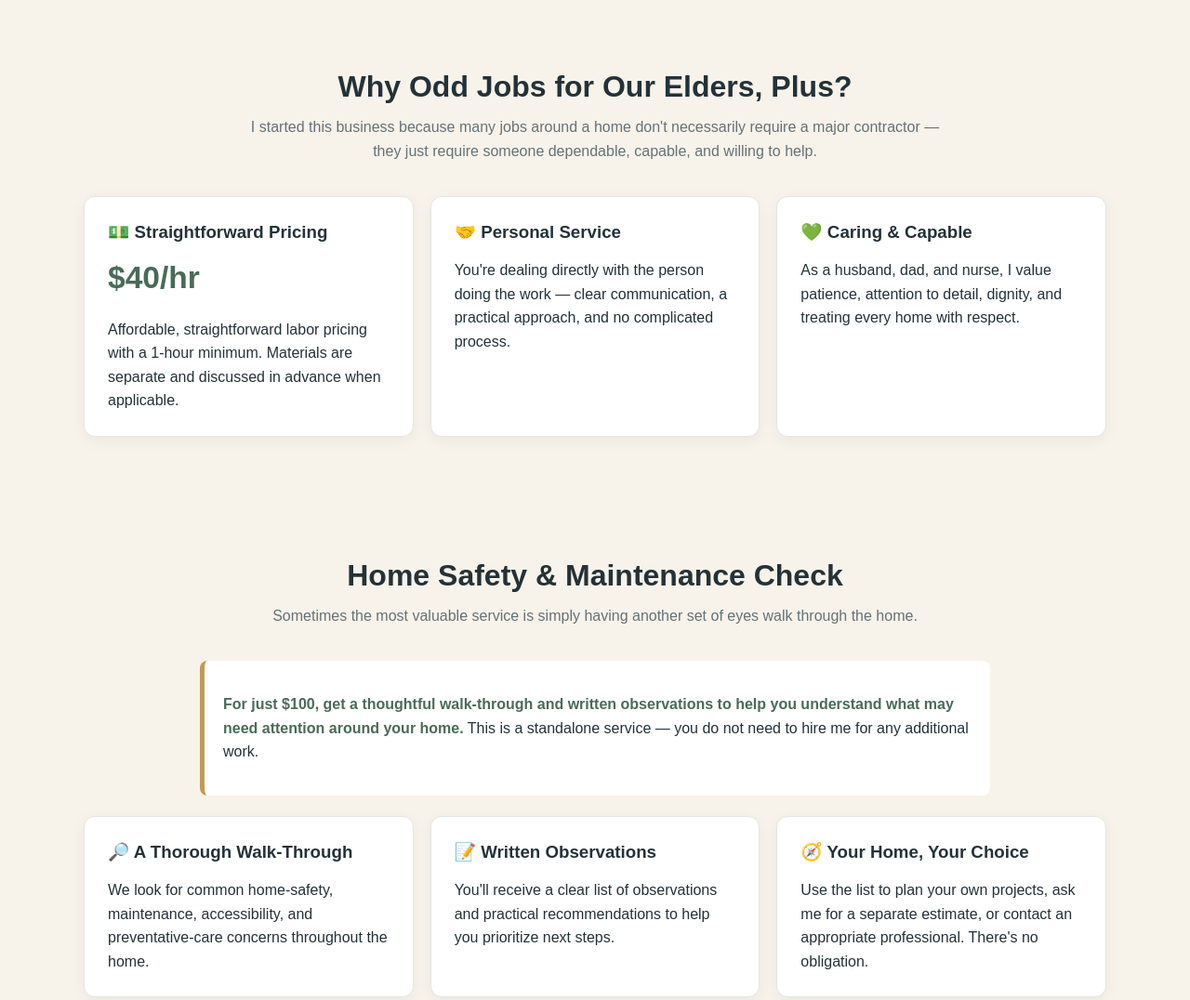
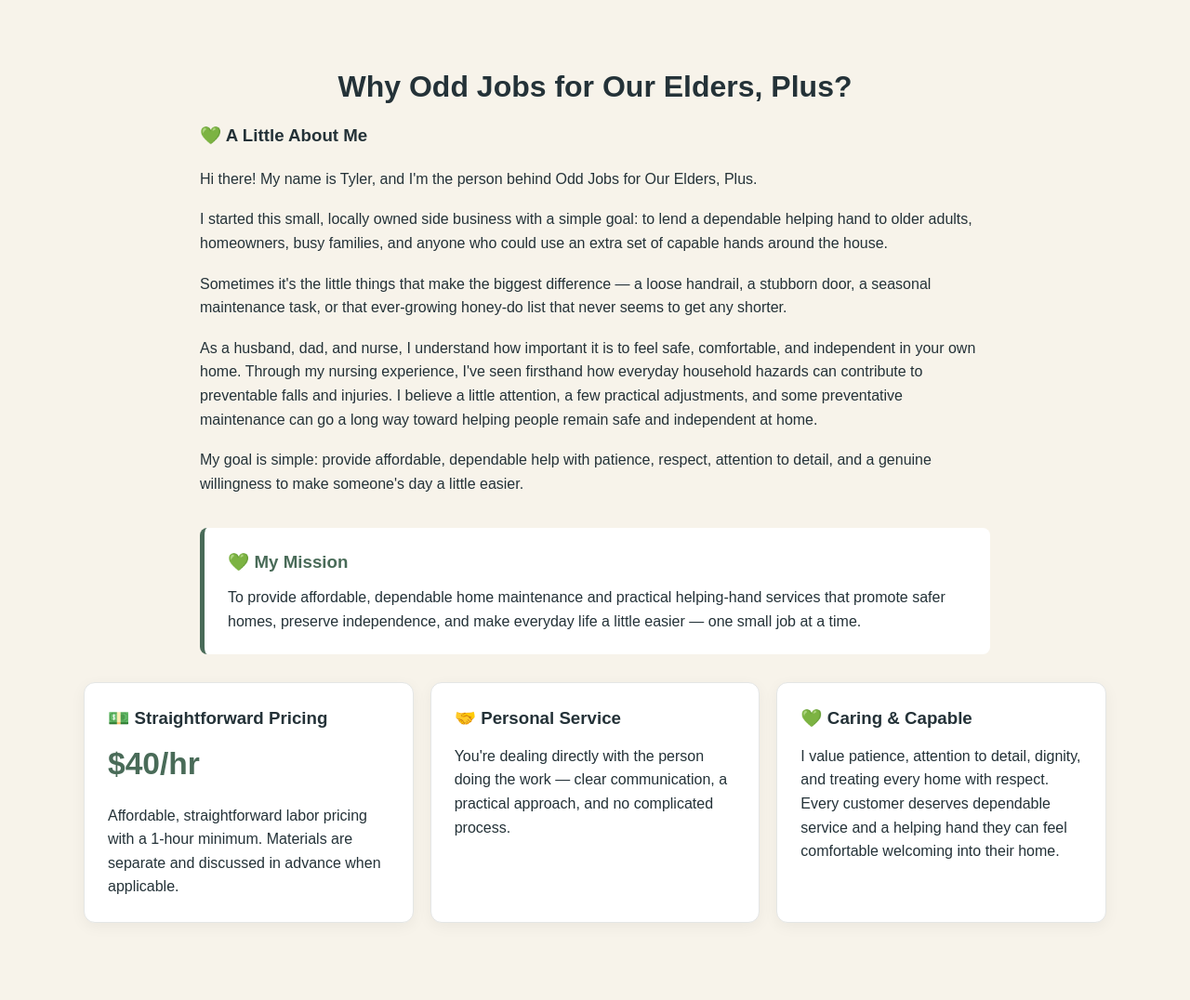
Before and after one commit to Odd-Jobs-for-Our-Elders-Plus/odd-jobs-for-our-elders-plus, a plain HTML site: page index.html in a window 1280 px wide. Shown: the part 1880-2956 px from the top of the page at 93% size. Drawn offline with Linux system fonts and the light colour scheme.

Commit message:
Update index.html

```diff
--- a/index.html
+++ b/index.html
@@ -306,6 +306,50 @@ section{padding:65px 6%}
 
 .promo strong{color:var(--green)}
 
+.about-intro{
+
+  max-width:850px;
+
+  margin:0 auto 35px
+
+}
+
+.about-intro p{
+
+  margin-bottom:18px
+
+}
+
+.mission{
+
+  background:#fff;
+
+  border-left:5px solid var(--green);
+
+  border-radius:8px;
+
+  padding:22px 25px;
+
+  margin:30px auto;
+
+  max-width:850px
+
+}
+
+.mission h3{
+
+  color:var(--green);
+
+  margin:0 0 10px
+
+}
+
+.mission p{
+
+  margin:0
+
+}
+
 .steps{
 
   display:grid;
@@ -502,6 +546,8 @@ footer small{color:#d7ded9}
 
 <main>
 
+<!-- HOME -->
+
 <section class="hero">
 
   <div class="wrap">
@@ -527,6 +573,8 @@ footer small{color:#d7ded9}
   </div>
 
 </section>
+
+<!-- SERVICES -->
 
 <section id="services">
 
@@ -592,6 +640,8 @@ footer small{color:#d7ded9}
 
 </section>
 
+<!-- HOW IT WORKS -->
+
 <section class="alt" id="how-it-works">
 
   <div class="wrap">
@@ -640,13 +690,41 @@ footer small{color:#d7ded9}
 
 </section>
 
+<!-- ABOUT / MY STORY -->
+
 <section id="about" class="alt">
 
   <div class="wrap">
 
     <h2 class="section-title">Why Odd Jobs for Our Elders, Plus?</h2>
 
-    <p class="lead">I started this business because many jobs around a home don't necessarily require a major contractor — they just require someone dependable, capable, and willing to help.</p>
+    <div class="about-intro">
+
+      <h3>💚 A Little About Me</h3>
+
+      <p>Hi there! My name is Tyler, and I'm the person behind Odd Jobs for Our Elders, Plus.</p>
+
+      <p>I started this small, locally owned side business with a simple goal: to lend a dependable helping hand to older adults, homeowners, busy families, and anyone who could use an extra set of capable hands around the house.</p>
+
+      <p>Sometimes it's the little things that make the biggest difference — a loose handrail, a stubborn door, a seasonal maintenance task, or that ever-growing honey-do list that never seems to get any shorter.</p>
+
+      <p>As a husband, dad, and nurse, I understand how important it is to feel safe, comfortable, and independent in your own home. Through my nursing experience, I've seen firsthand how everyday household hazards can contribute to preventable falls and injuries. I believe a little attention, a few practical adjustments, and some preventative maintenance can go a long way toward helping people remain safe and independent at home.</p>
+
+      <p>My goal is simple: provide affordable, dependable help with patience, respect, attention to detail, and a genuine willingness to make someone's day a little easier.</p>
+
+    </div>
+
+    <!-- MY MISSION -->
+
+    <div class="mission">
+
+      <h3>💚 My Mission</h3>
+
+      <p>To provide affordable, dependable home maintenance and practical helping-hand services that promote safer homes, preserve independence, and make everyday life a little easier — one small job at a time.</p>
+
+    </div>
+
+    <!-- BUSINESS VALUES -->
 
     <div class="grid">
 
@@ -656,7 +734,7 @@ footer small{color:#d7ded9}
 
         <p class="price">$40/hr</p>
 
-<p>Affordable, straightforward labor pricing with a 1-hour minimum. Materials are separate and discussed in advance when applicable.</p>
+        <p>Affordable, straightforward labor pricing with a 1-hour minimum. Materials are separate and discussed in advance when applicable.</p>
 
       </div>
 
@@ -672,7 +750,7 @@ footer small{color:#d7ded9}
 
         <h3>💚 Caring &amp; Capable</h3>
 
-        <p>As a husband, dad, and nurse, I value patience, attention to detail, dignity, and treating every home with respect.</p>
+        <p>I value patience, attention to detail, dignity, and treating every home with respect. Every customer deserves dependable service and a helping hand they can feel comfortable welcoming into their home.</p>
 
       </div>
 
@@ -681,6 +759,8 @@ footer small{color:#d7ded9}
   </div>
 
 </section>
+
+<!-- HOME SAFETY CHECK -->
 
 <section class="alt" id="safety">
 
@@ -734,6 +814,8 @@ footer small{color:#d7ded9}
 
 </section>
 
+<!-- CONTACT -->
+
 <section class="quote" id="contact">
 
   <div class="wrap">
@@ -758,6 +840,8 @@ footer small{color:#d7ded9}
 
 </main>
 
+<!-- FOOTER -->
+
 <footer>
 
   <strong>Odd Jobs for Our Elders, Plus</strong><br>
```
